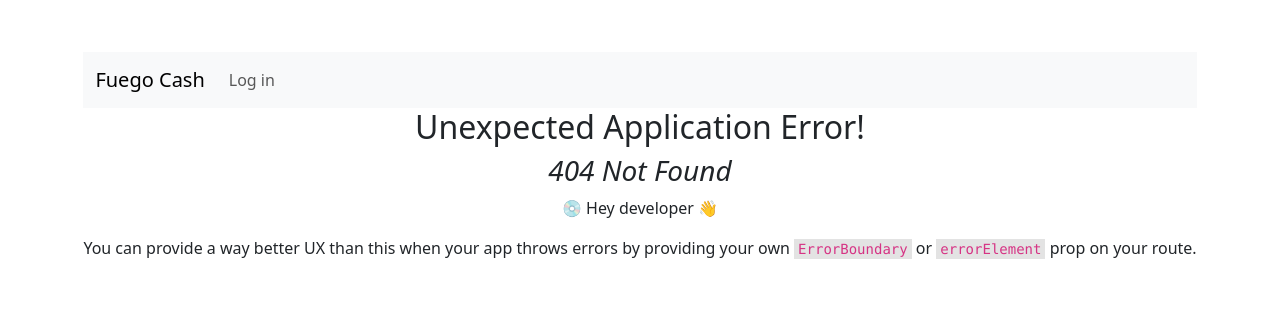
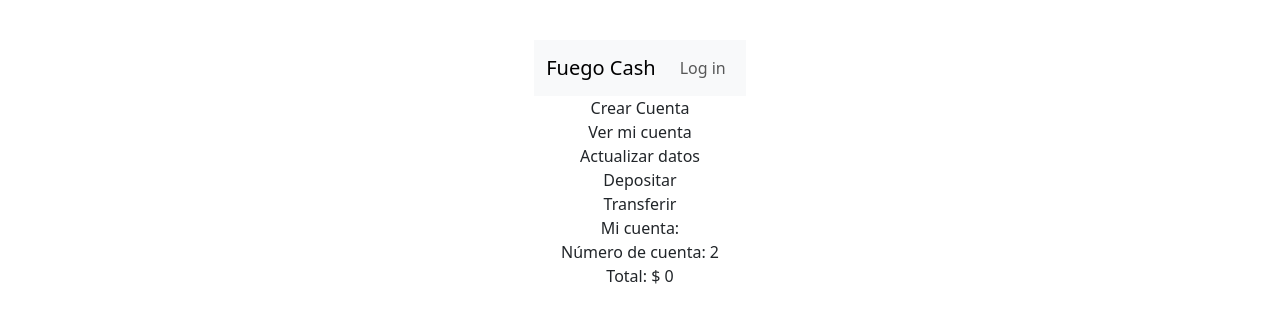
Before and after one commit to marcio32/CFI-Track3-Squad1-Frontend, a React (Vite) app: page /user in a window 1280 px wide. Before the commit this address had no page. Shown: the part 236-556 px from the top of the page. Built offline with nearby package versions, Linux system fonts and the light colour scheme; no server answers.

Commit message:
feat add page usuario

```diff
--- a/src/AppRouter.jsx
+++ b/src/AppRouter.jsx
@@ -3,6 +3,7 @@ import { AuthContext, AuthProvider } from "./auth/AuthContext";
 import { useContext } from "react";
 
 import { Login } from "./components/login/Login";
+import { UserMain } from "./components/user/UserMain";
 import { CustomNav } from "./components/navBar/Navbar";
 import { CreateUser } from "./components/user/CreateUser";
 import { AdminRoute } from "./Routes/Admin/AdminRoute";
@@ -15,6 +16,10 @@ const router = createBrowserRouter([
   {
     path: "/",
     Component: Login,
+  },
+  {
+    path: "/user",
+    Component: UserMain,
   },
   {
     path: "/register",
--- a/src/components/account/Deposit.jsx
+++ b/src/components/account/Deposit.jsx
@@ -1,7 +1,7 @@
 import axios from "axios";
 import { useState } from "react";
 
-export const Deposit = async () => {
+export const Deposit = () => {
   const [accountId, setAccountId] = useState("");
   const [amount, setAmount] = useState(0);
 
@@ -12,11 +12,13 @@ export const Deposit = async () => {
     setAmount(e.target.value);
   };
 
-  try {
-    await axios.post(`https://localhost:7067/api/account/deposti/${accountId}?money=${amount}`);
-  } catch (error) {
-    console.error(error);
-  }
+  const onDepositSubmitt = async () => {
+    try {
+      await axios.post(`https://localhost:7067/api/account/deposti/${accountId}?money=${amount}`);
+    } catch (error) {
+      console.error(error);
+    }
+  };
   return (
     <>
       <div>Deposit</div>
@@ -24,6 +26,7 @@ export const Deposit = async () => {
       <input type="number" onChange={onAccountIdChange} />
       <label>Monto: </label>
       <input type="number" onChange={onAmountChange} />
+      <button onClick={onDepositSubmitt}>Depositar</button>
     </>
   );
 };
--- /dev/null
+++ b/src/components/account/GetAccount.jsx
@@ -0,0 +1,31 @@
+import axios from "axios";
+import { useEffect, useState } from "react";
+
+export const GetAccount = () => {
+  //falta traer la info del usuario
+  const accountId = 2;
+  const [amount, setAmount] = useState(0);
+
+  useEffect(() => {
+    try {
+      axios
+        .get(`https://localhost:7067/api/account/${accountId}`)
+        .then((response) => {
+          setAmount(response.data.data.money);
+        })
+        .catch((error) => {
+          console.error(error);
+        });
+    } catch (error) {
+      console.error(error);
+    }
+  }, [accountId]);
+
+  return (
+    <>
+      <div>Mi cuenta: </div>
+      <div>Número de cuenta: {accountId}</div>
+      <div>Total: $ {amount}</div>
+    </>
+  );
+};
--- a/src/components/user/UpdateUser.jsx
+++ b/src/components/user/UpdateUser.jsx
@@ -2,6 +2,7 @@ import axios from "axios";
 import { useEffect, useState } from "react";
 
 export const UpdateUser = (userId) => {
+  //falta traer la data del user
   const [userData, setUserData] = useState({ state: null });
 
   const onFormChange = (e) => {
--- /dev/null
+++ b/src/components/user/UserMain.jsx
@@ -0,0 +1,44 @@
+import { useState } from "react";
+import { CreateUser } from "./CreateUser";
+import { UpdateUser } from "./UpdateUser";
+import { Deposit } from "../account/Deposit";
+import { GetAccount } from "../account/GetAccount";
+
+export const UserMain = () => {
+  //tomar datos de usuario del storage
+  const [view, setView] = useState("account");
+
+  let content;
+  switch (view) {
+    case "createAccount":
+      content = <CreateUser />;
+      break;
+    case "account":
+      content = <GetAccount />;
+      break;
+    case "updateUser":
+      content = <UpdateUser />;
+      break;
+    case "deposit":
+      content = <Deposit />;
+      break;
+    case "transfer":
+      content = <CreateUser />;
+      break;
+    default:
+      content = <div>Hola</div>;
+  }
+
+  return (
+    <>
+      <div className="sideBar">
+        <div onClick={() => setView("createAccount")}>Crear Cuenta</div>
+        <div onClick={() => setView("account")}>Ver mi cuenta</div>
+        <div onClick={() => setView("updateUser")}>Actualizar datos</div>
+        <div onClick={() => setView("deposit")}>Depositar</div>
+        <div onClick={() => setView("transfer")}>Transferir</div>
+      </div>
+      <div className="view">{content}</div>
+    </>
+  );
+};
```
